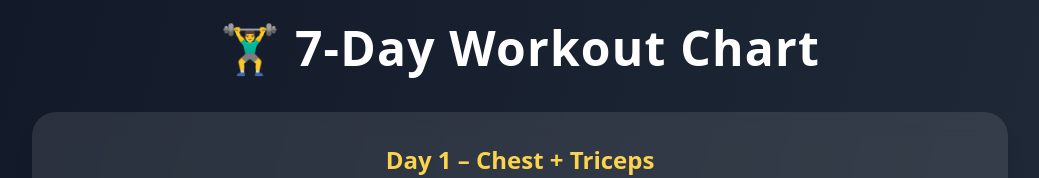
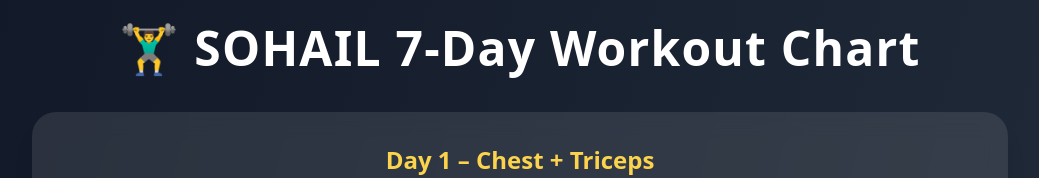
Before and after one commit to Beingsohailk/workout-chart, a plain HTML site: page index.html in a window 1280 px wide. Shown: the top 178 px of the page, without its empty margins (120-1159 px from the left). Drawn offline with nearby package versions, Linux system fonts and the light colour scheme.

Commit message:
Auto-deploy: 2025-09-06 14:06:58

```diff
--- a/index.html
+++ b/index.html
@@ -10,7 +10,7 @@
   <div class="max-w-5xl mx-auto p-6">
     <!-- Title -->
     <h1 class="text-4xl md:text-5xl font-extrabold text-center mb-10 tracking-wide">
-      🏋️‍♂️ 7-Day Workout Chart
+      🏋️‍♂️ SOHAIL 7-Day Workout Chart
     </h1>
 
     <div class="grid gap-8">
```
